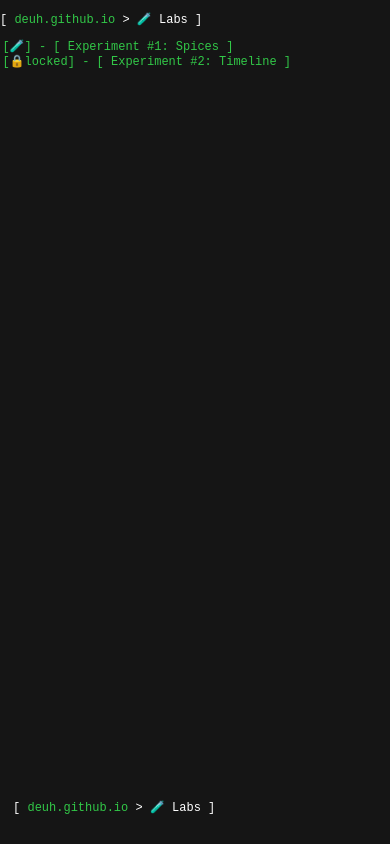
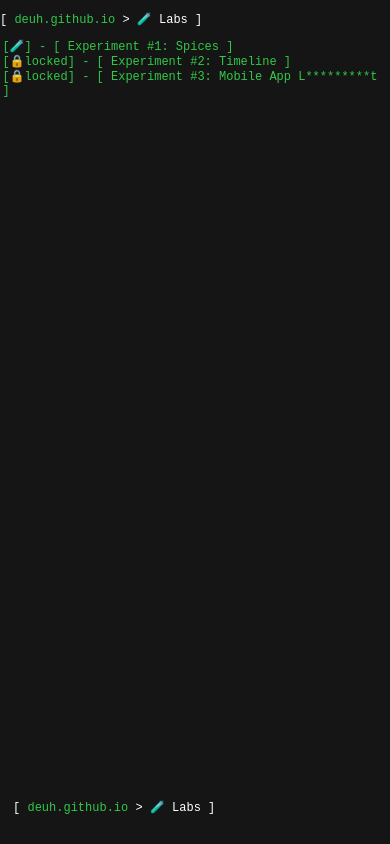
Before and after one commit to Deuh/deuh.github.io, a plain HTML site: page index.html in a window 390 px wide. Drawn offline with Linux system fonts and the light colour scheme.

Commit message:
Add Mobile App

```diff
--- a/index.html
+++ b/index.html
@@ -34,6 +34,8 @@
         <div class="content">
             <a href="/spices">[🧪] - [ Experiment #1: Spices ]</a><br />
             <a href="/">[🔒locked] - [ Experiment #2: Timeline ]</a>
+            <br />
+            <a href="/">[🔒locked] - [ Experiment #3: Mobile App L*********t ]</a>
         </div>
         <footer>
             [ <a href="/">deuh.github.io</a> &gt; 🧪 Labs ]
```
